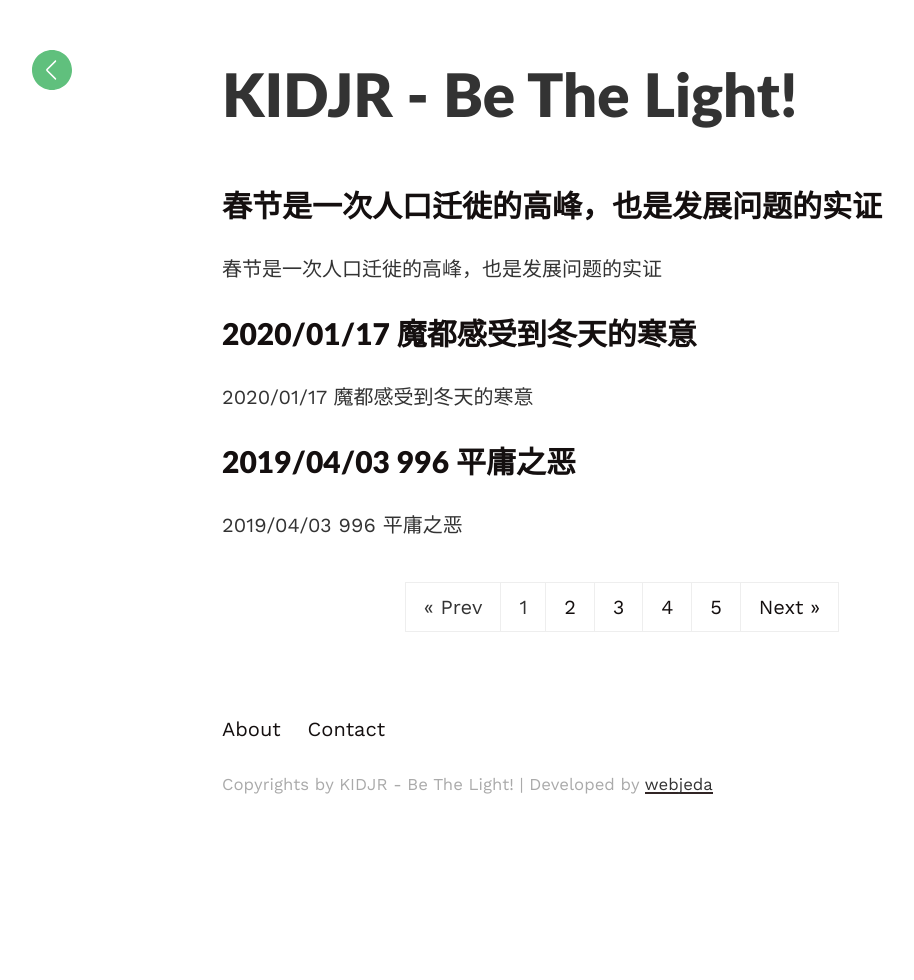
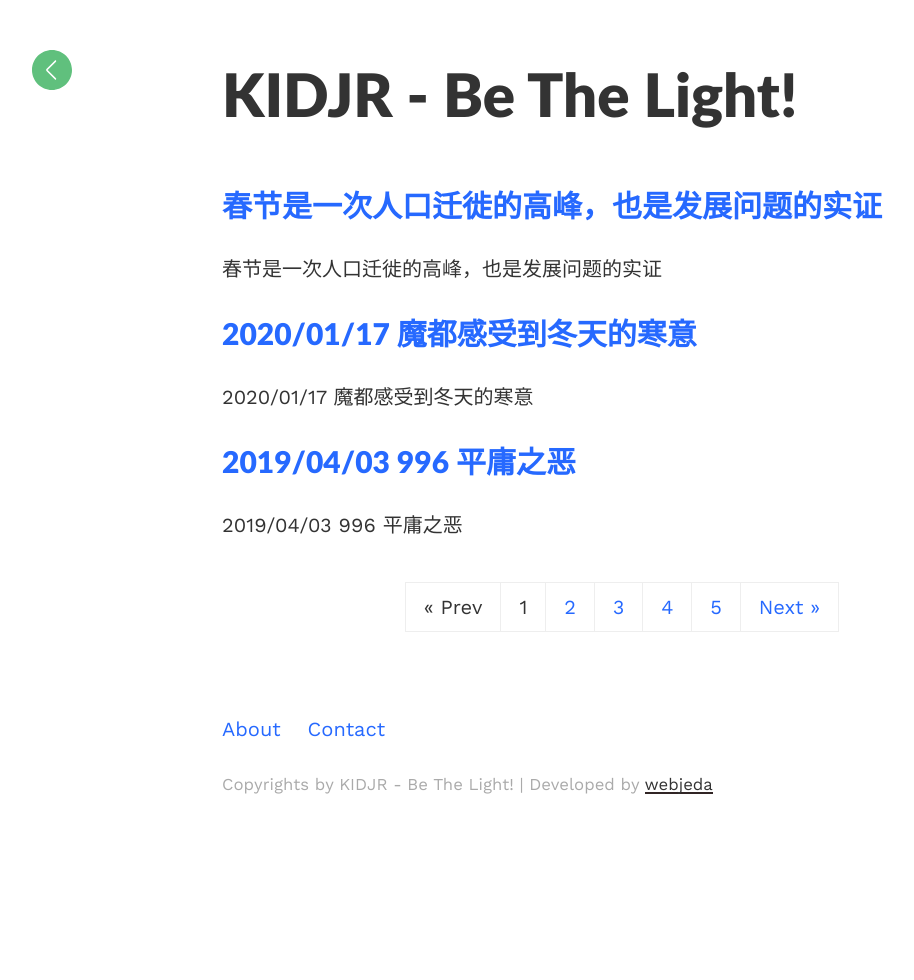
Before and after one commit to funkidsvip/kidjr.github.io, a Jekyll site: the page built from index.html, in a window 1280 px wide. Shown: the whole page, without its empty margins (18-932 px from the left). Built offline with Jekyll 4.4.1, drawn with Linux system fonts in a browser that asks for light colours; the list of posts is cut into pages by our own code.

Commit message:
Update style.scss

```diff
--- a/assets/css/_sass/style.scss
+++ b/assets/css/_sass/style.scss
@@ -29,7 +29,7 @@ body {
 
 
 a {
-    color: $brand-color;
+    color: $link-color;
     text-decoration: none;
     &:hover{
      color: $text-color;
```
